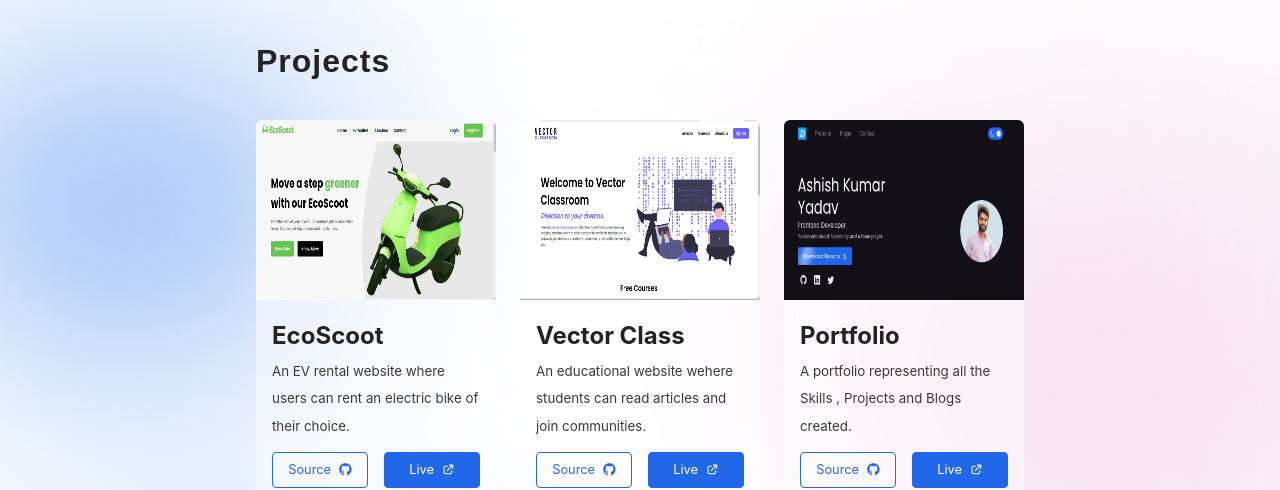
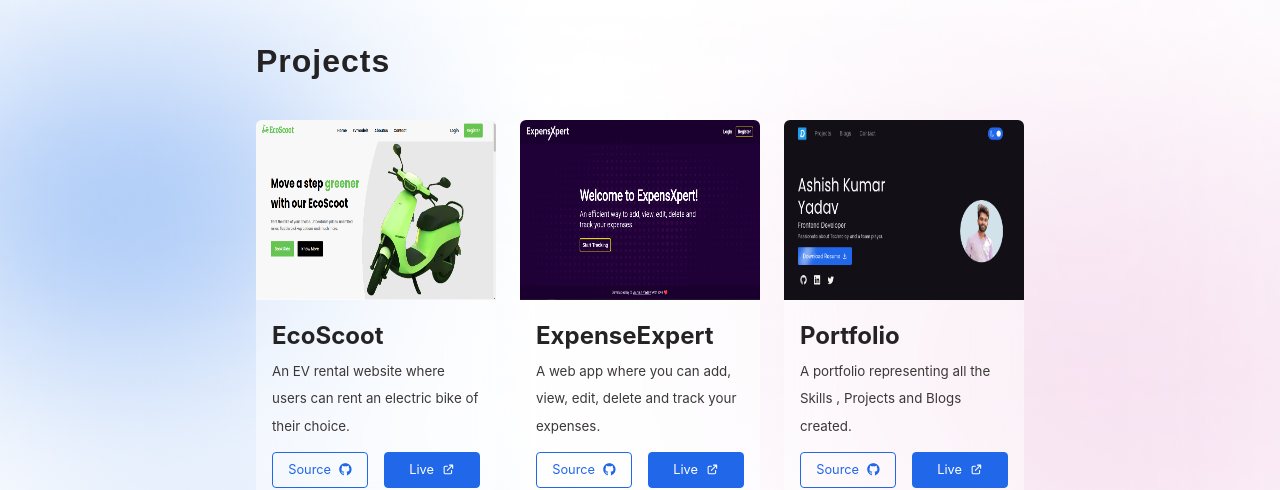
Before and after one commit to ashish12501/Portfolio, a React (Create React App) app: page / in a window 1280 px wide. Shown: the part 900-1390 px from the top of the page. Built offline with nearby package versions, Linux system fonts and the light colour scheme; no server answers.

Commit message:
added new project

```diff
--- a/src/data.js
+++ b/src/data.js
@@ -10,12 +10,12 @@ const projects = [
   },
   {
     id: 2,
-    title: ' Vector Class',
-    img: '/imgs/projects/Vector.png',
-    desc: 'An educational website wehere students can read articles and join communities.',
-    technologies: ['HTML', 'CSS', 'Javascript'],
-    github: 'https://github.com/Vector-Classroom/Vector-Classroom',
-    live: 'https://vector-classroom.github.io/Vector-Classroom/',
+    title: 'ExpenseExpert',
+    img: '/imgs/projects/ExpenseXpert.png',
+    desc: 'A web app where you can add, view, edit, delete and track your expenses.',
+    technologies: ['React JS', 'Firebase'],
+    github: 'https://github.com/ashish12501/ExpensXpert',
+    live: 'https://expensxpert.web.app/',
   },
   {
     id: 3,
@@ -28,6 +28,16 @@ const projects = [
   },
   {
     id: 4,
+    title: ' Vector Class',
+    img: '/imgs/projects/Vector.png',
+    desc: 'An educational website wehere students can read articles and join communities.',
+    technologies: ['HTML', 'CSS', 'Javascript'],
+    github: 'https://github.com/Vector-Classroom/Vector-Classroom',
+    live: 'https://vector-classroom.github.io/Vector-Classroom/',
+  },
+
+  {
+    id: 5,
     title: 'To-Do-App',
     img: '/imgs/projects/To-Do-App.png',
     desc: 'A To-Do-App where users can add new task, mark them complete, and delete the tasks.',
@@ -36,7 +46,7 @@ const projects = [
     live: 'https://ashish12501.github.io/React-ToDo-App/',
   },
   {
-    id: 5,
+    id: 6,
     title: 'Shopzy',
     img: '/imgs/projects/Shopzy.png',
     desc: 'A shoppoiong app where users can browse multiple categories and view products.',
@@ -45,7 +55,7 @@ const projects = [
     live: 'https://ashish12501.github.io/Shopzy/',
   },
   {
-    id: 6,
+    id: 7,
     title: 'Socio',
     img: '/imgs/projects/Socio.png',
     desc: 'A Social media where usere is able to signin, create posts and view posts of other users.',
```
Also changed, not shown: public/imgs/projects/ExpenseXpert.png (added).
